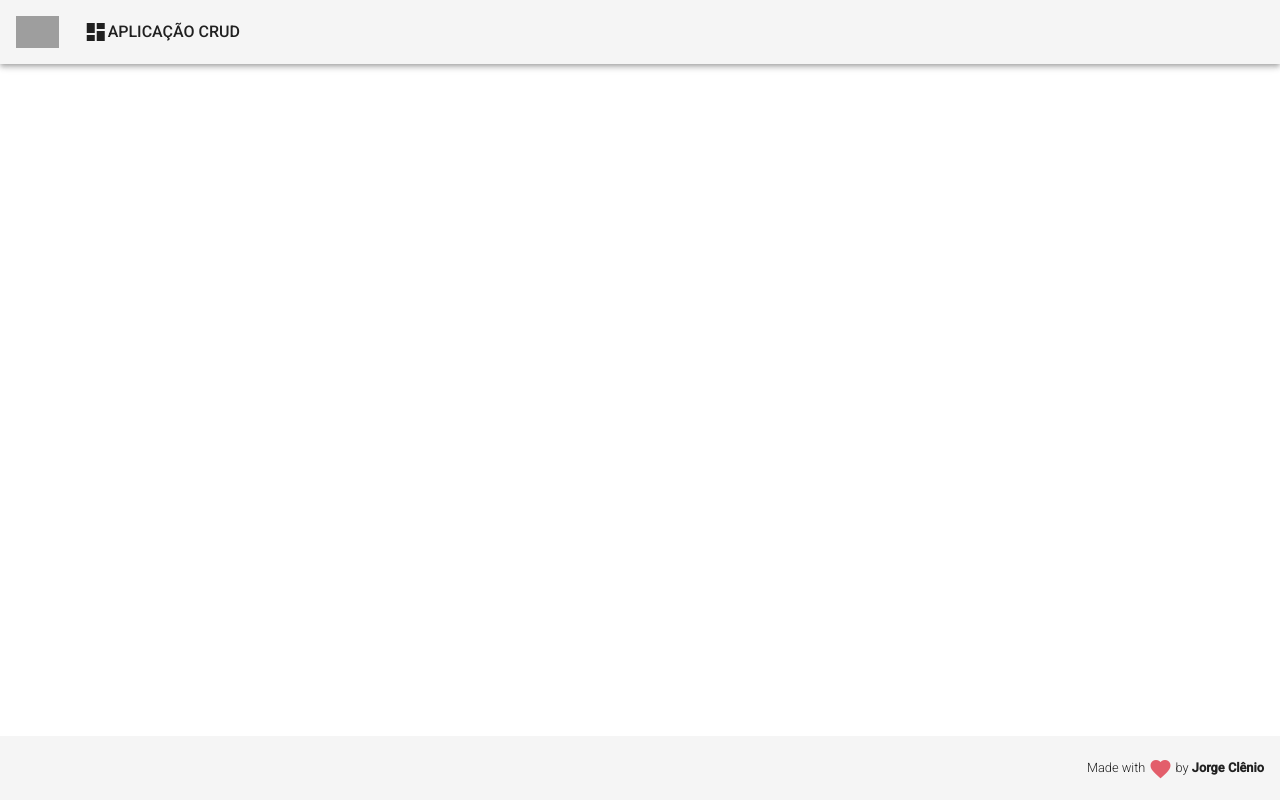
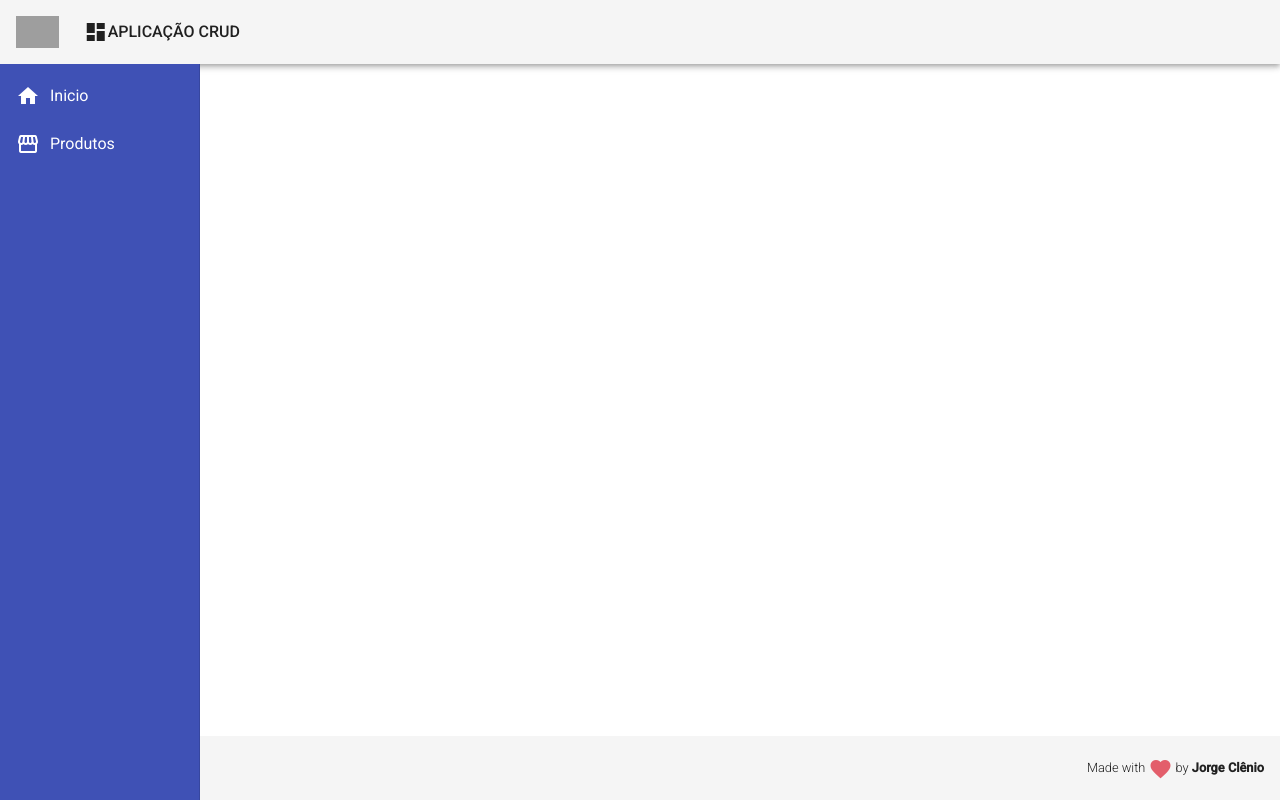
Before and after one commit to jorgeclenio/repositorioEstudos, an Angular app in the folder 002.Udemy/001.CursoWebModernoCompletoComJS2021/031.Angular9/CRUD/frontend/: page / in a window 1280 px wide. Built offline with nearby package versions, Linux system fonts and the light colour scheme; grey boxes are pictures that could not be loaded.

Commit message:
03/03/2022
520. Componente Navegação

```diff
--- a/002.Udemy/001.CursoWebModernoCompletoComJS2021/031.Angular9/CRUD/frontend/src/app/app.component.html
+++ b/002.Udemy/001.CursoWebModernoCompletoComJS2021/031.Angular9/CRUD/frontend/src/app/app.component.html
@@ -1,2 +1,5 @@
 <app-header></app-header>
+
+<app-nav></app-nav>
+
 <app-footer></app-footer>
--- /dev/null
+++ b/002.Udemy/001.CursoWebModernoCompletoComJS2021/031.Angular9/CRUD/frontend/src/app/components/template/nav/nav.component.css
@@ -0,0 +1,12 @@
+.sidenav {
+  background-color: #3F51B5;
+  width: 200px;
+}
+
+.sidenav a {
+  color: #FFF;
+}
+
+.sidenav i {
+  padding-right: 10px;
+}
--- /dev/null
+++ b/002.Udemy/001.CursoWebModernoCompletoComJS2021/031.Angular9/CRUD/frontend/src/app/components/template/nav/nav.component.html
@@ -0,0 +1,8 @@
+<mat-sidenav-container class="container">
+  <mat-sidenav class="sidenav" mode="side" opened fixedInViewport="true" fixedTopGap="64">
+    <mat-nav-list class="nav-list">
+      <a mat-list-item><i class="material-icons">home</i>Inicio</a>
+      <a mat-list-item><i class="material-icons">storefront</i>Produtos</a>
+    </mat-nav-list>
+  </mat-sidenav>
+</mat-sidenav-container>
--- /dev/null
+++ b/002.Udemy/001.CursoWebModernoCompletoComJS2021/031.Angular9/CRUD/frontend/src/app/components/template/nav/nav.component.ts
@@ -0,0 +1,16 @@
+import { Component, OnInit } from '@angular/core';
+
+@Component({
+  selector: 'app-nav',
+  templateUrl: './nav.component.html',
+  styleUrls: ['./nav.component.css']
+})
+export class NavComponent implements OnInit {
+
+  constructor() { }
+
+  ngOnInit(): void {
+
+  }
+
+}
```
Also changed, not shown: 002.Udemy/001.CursoWebModernoCompletoComJS2021/031.Angular9/CRUD/frontend/src/app/app.module.ts (+14 -16 lines).
